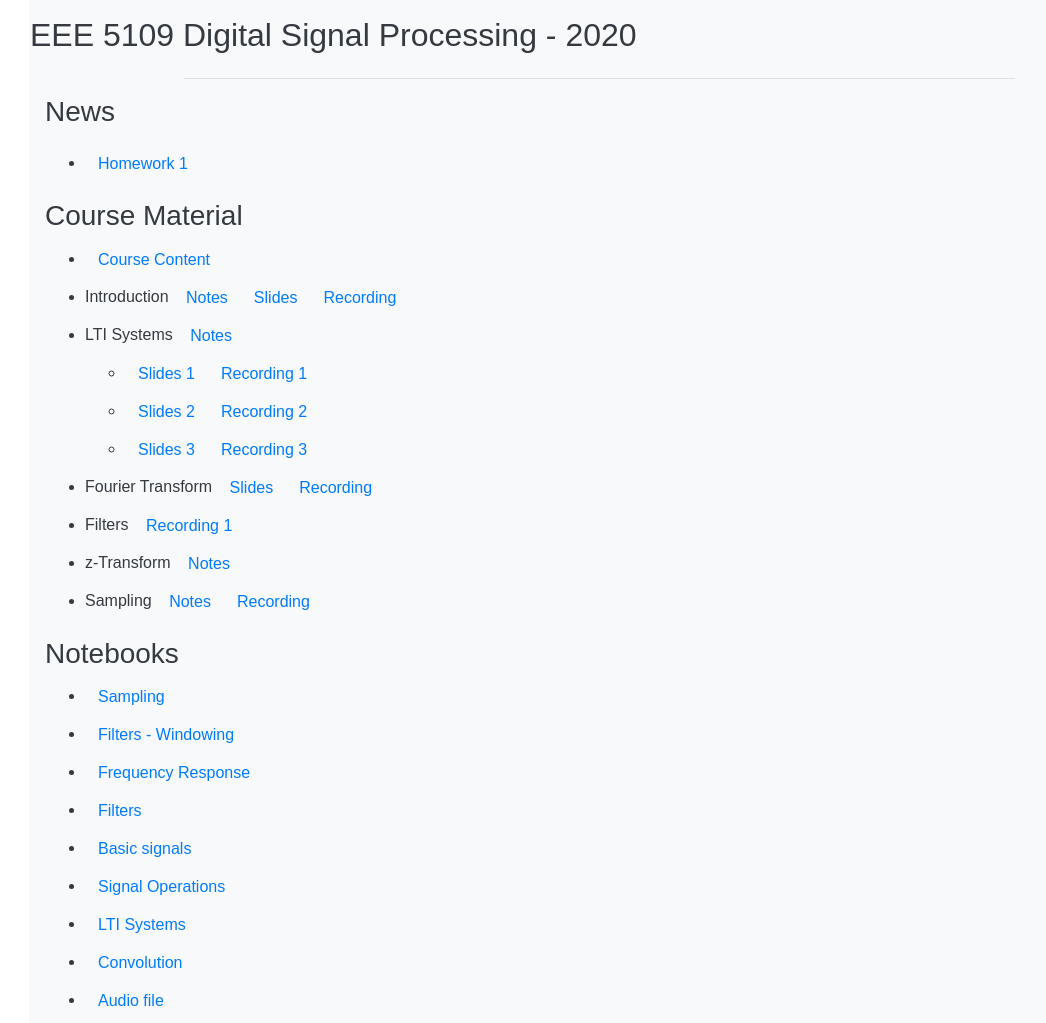
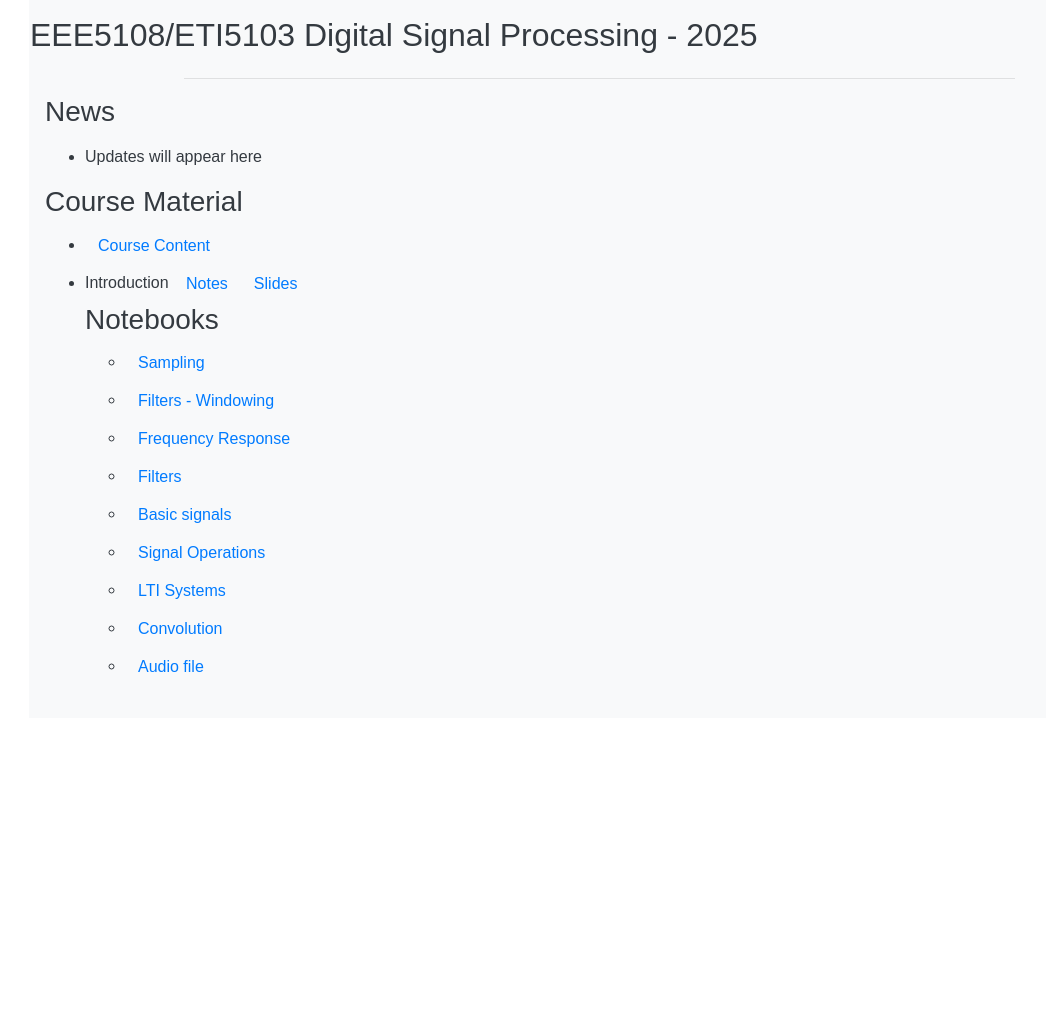
Before and after one commit to ciiram/ciiram.github.io, a plain HTML site: page dsp.html in a window 1280 px wide. Shown: the whole page, without its empty margins (41-1087 px from the left). After the commit the page ends 800 px from the top, so only its background shows below. Drawn offline with nearby package versions, Linux system fonts and the light colour scheme.

Commit message:
dsp 2025

```diff
--- a/dsp.html
+++ b/dsp.html
@@ -14,19 +14,20 @@
   <body>
     <div class="container p-3 mb-2 bg-light text-dark"  style="font-family: Arial">
       <div class="row page-header">
-        <h2> EEE 5109 Digital Signal Processing - 2020
+        <h2> EEE5108/ETI5103 Digital Signal Processing - 2025
       </div>
       <hr width=75%>
       <h3> News </h3>
       <p class="text-justify">
         <ul>
-          <li> <a href="files/lecture_notes/dsp_hw1.pdf" class="btn btn-link" role="button">Homework 1</a>
+          <li> Updates will appear here
         </ul>
         <h3> Course Material</h3>
 
         <ul>
           <li> <a href="files/lecture_notes/dsp_content.pdf" class="btn btn-link" role="button">Course Content</a>
-          <li>  Introduction <a href="files/lecture_notes/dsp_lecture1.pdf" class="btn btn-link" role="button">Notes</a><a href="files/lecture_notes/dsp_slides_lecture_1.pdf" class="btn btn-link" role="button">Slides</a><a href="https://sc.vlab.ac.ke/playback/presentation/2.0/playback.html?meetingId=d5483a1cc23a663f7f40a83264396397a9bee8ab-1590566253859" class="btn btn-link" role="button">Recording</a>
+          <li>  Introduction <a href="files/lecture_notes/dsp_lecture1.pdf" class="btn btn-link" role="button">Notes</a><a href="files/lecture_notes/dsp_slides_lecture_1.pdf" class="btn btn-link" role="button">Slides</a>
+	    <!--
           <li>  LTI Systems <a href="files/lecture_notes/dsp_lecture2.pdf" class="btn btn-link" role="button">Notes</a>
             <ul>
               <li> <a href="files/lecture_notes/dsp_slides_lecture_2.pdf" class="btn btn-link" role="button">Slides 1</a><a href="https://sc.vlab.ac.ke/playback/presentation/2.0/playback.html?meetingId=d440ee5ee59639f981c5dfa1b2addcbd8c5ebfd7-1591169632630" class="btn btn-link" role="button">Recording 1</a>
@@ -39,6 +40,8 @@
           <li>  z-Transform <a href="files/lecture_notes/dsp_lecture3.pdf" class="btn btn-link" role="button">Notes</a>
           <li>  Sampling <a href="files/lecture_notes/dsp_lecture4.pdf" class="btn btn-link" role="button">Notes</a><a href="https://sc.conference.ke/playback/presentation/2.0/playback.html?meetingId=d56f2ffcef9779bcc9d91307ff8af04ccf6241a3-1597218045293" class="btn btn-link" role="button">Recording</a>
         </ul>
+
+-->
 
         <h3> Notebooks</h3>
 
```
Also changed, not shown: 3 other files.
